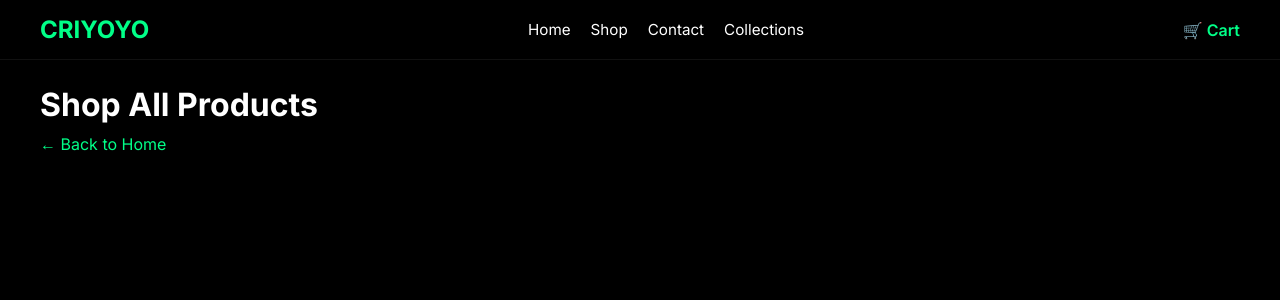
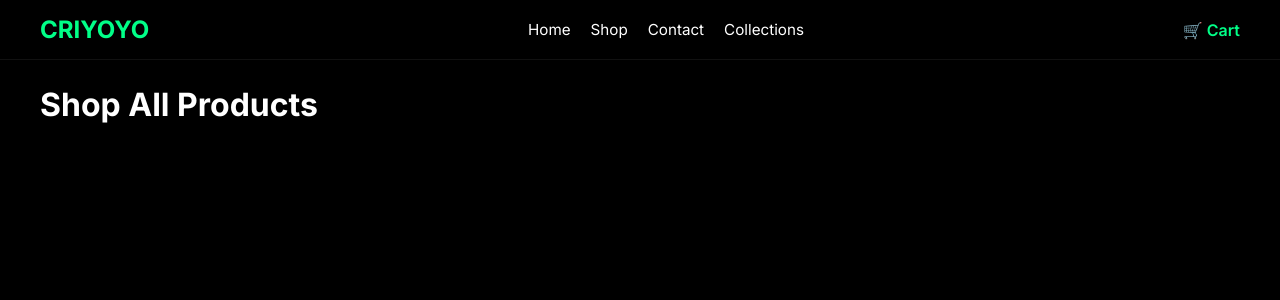
Before and after one commit to Napster-12/criyoyo, a Flask app: page /shop in a window 1280 px wide. Shown: the top 300 px of the page. Run offline with Flask 3, Linux system fonts and the light colour scheme.

Commit message:
Update shop.html

```diff
--- a/templates/shop.html
+++ b/templates/shop.html
@@ -249,7 +249,6 @@ body{
 
     <h1>Shop All Products</h1>
 
-    <a href="/" class="back">← Back to Home</a>
 
 </div>
 
```
